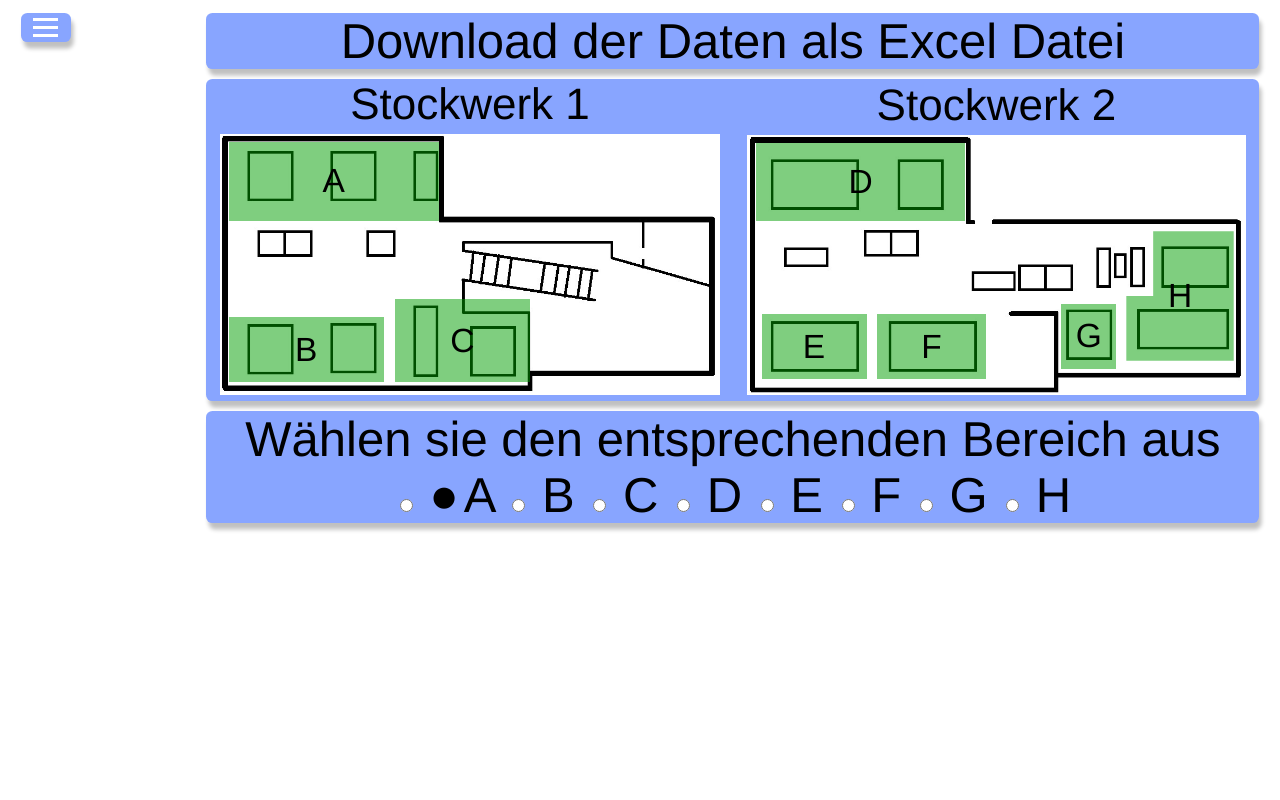
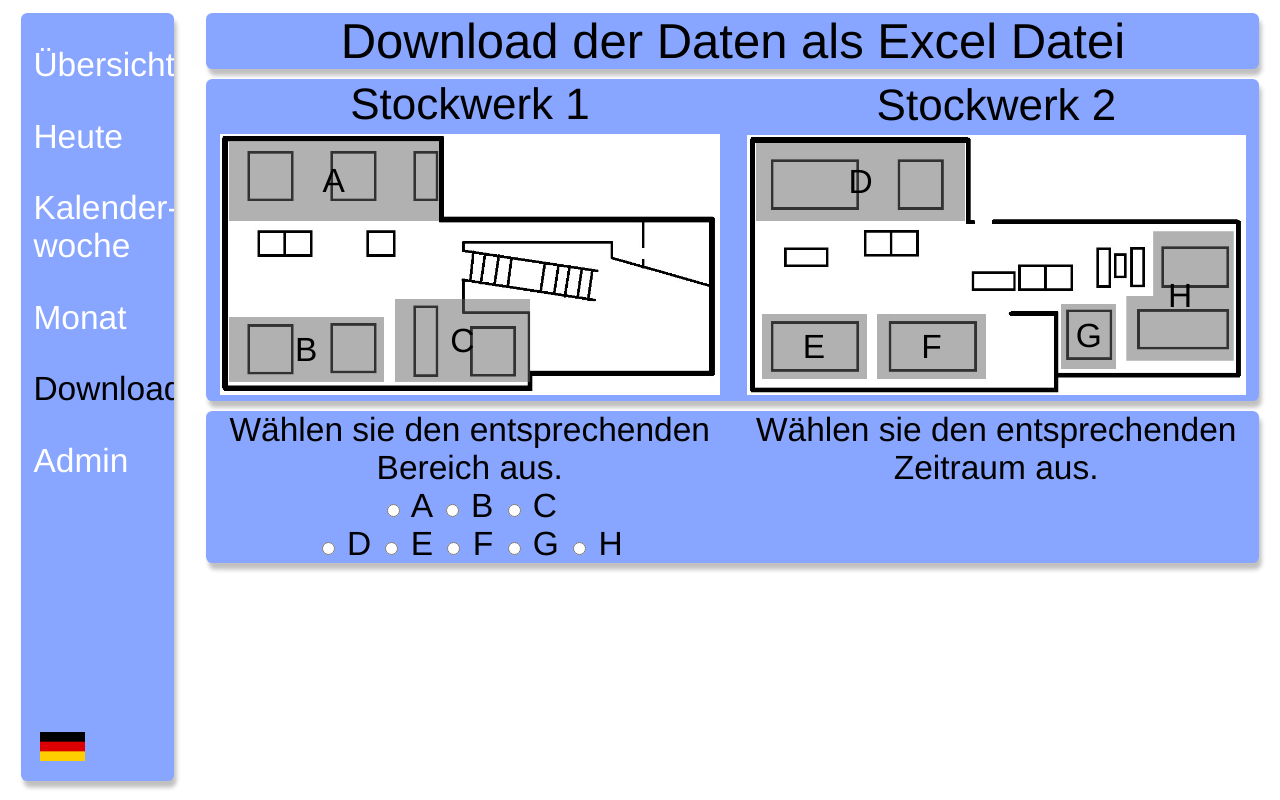
Before and after one commit to Ni-o-iN/MEP-abbvie, a Flask app: page /downlaod in a window 1280 px wide. Run offline with Flask 3, Linux system fonts and the light colour scheme.

Commit message:
Graphen wiederhergestellt Download weiter gemacht

```diff
--- a/static/style.css
+++ b/static/style.css
@@ -80,7 +80,7 @@ h1 {
 }
 
 /* Media Query für Bildschirmbreite kleiner als 850px */
-@media (max-width: 1300px) {
+@media (max-width: 300px) {
   .navbar {
     display: flex;
     flex-direction: column;
@@ -643,9 +643,127 @@ input[type=submit] {
   padding: 2%;
 }
 
-.custom-radio {
-  transform: scale(1.5); /* Ändere den Wert, um die Größe des Symbols anzupassen */
-  margin-right: 5px; /* Optional: Füge einen Abstand zwischen Symbol und Text hinzu */
+#area-a-download {
+  display: flex;
+  justify-content: center;
+  align-items: center;
+  position: absolute;
+  width: 42%;
+  height: 30%;
+  bottom: 67%;
+  left: 1.8%;
+  background-color: rgba(100, 100, 100, 0.5);
+  color: black;
+  font-size: calc(26px + (26 - 16) * ((100vw - 320px) / (1600 - 320)));
+}
+
+#area-b-download {
+  display: flex;
+  justify-content: center;
+  align-items: center;
+  position: absolute;
+  width: 31%;
+  height: 25%;
+  bottom: 5%;
+  left: 1.8%;
+  background-color: rgba(100, 100, 100, 0.5);
+  color: black;
+  font-size: calc(26px + (26 - 16) * ((100vw - 320px) / (1600 - 320)));
+}
+
+#area-c-download {
+  display: flex;
+  justify-content: center;
+  align-items: center;
+  position: absolute;
+  width: 27%;
+  height: 32%;
+  bottom: 5%;
+  left: 35%;
+  background-color: rgba(100, 100, 100, 0.5);
+  color: black;
+  font-size: calc(26px + (26 - 16) * ((100vw - 320px) / (1600 - 320)));
+}
+
+#area-d-download {
+  display: flex;
+  justify-content: center;
+  align-items: center;
+  position: absolute;
+  width: 42%;
+  height: 30%;
+  bottom: 67%;
+  left: 1.8%;
+  background-color: rgba(100, 100, 100, 0.5);
+  color: black;
+  font-size: calc(26px + (26 - 16) * ((100vw - 320px) / (1600 - 320)));
+}
+
+#area-e-download {
+  display: flex;
+  justify-content: center;
+  align-items: center;
+  position: absolute;
+  width: 21%;
+  height: 25%;
+  bottom: 6%;
+  left: 3%;
+  background-color: rgba(100, 100, 100, 0.5);
+  color: black;
+  font-size: calc(26px + (26 - 16) * ((100vw - 320px) / (1600 - 320)));
+}
+
+#area-f-download {
+  display: flex;
+  justify-content: center;
+  align-items: center;
+  position: absolute;
+  width: 22%;
+  height: 25%;
+  bottom: 6%;
+  left: 26%;
+  background-color: rgba(100, 100, 100, 0.5);
+  color: black;
+  font-size: calc(26px + (26 - 16) * ((100vw - 320px) / (1600 - 320)));
+}
+
+#area-g-download {
+  display: flex;
+  justify-content: center;
+  align-items: center;
+  position: absolute;
+  width: 11%;
+  height: 25%;
+  bottom: 10%;
+  left: 63%;
+  background-color: rgba(100, 100, 100, 0.5);
+  color: black;
+  font-size: calc(26px + (26 - 16) * ((100vw - 320px) / (1600 - 320)));
+}
+
+#area-h-download {
+  display: flex;
+  align-items: center;
+  justify-content: center;
+  position: absolute;
+  width: 21.5%;
+  height: 50%;
+  bottom: 13%;
+  left: 76%;
+  background-color: rgba(100, 100, 100, 0.5);
+  color: black;
+  clip-path: polygon(25% 0%, 100% 0%, 100% 100%, 0% 100%, 0% 50%, 25% 50%);
+  font-size: calc(26px + (26 - 16) * ((100vw - 320px) / (1600 - 320)));
+}
+
+.area-choose-download {
+  width: 50%;
+  font-size: calc(26px + (26 - 16) * ((100vw - 320px) / (1600 - 320)));
+}
+
+.time-choose-download {
+  width: 50%;
+  font-size: calc(26px + (26 - 16) * ((100vw - 320px) / (1600 - 320)));
 }
 
 
@@ -716,7 +834,6 @@ input[type=submit] {
   align-items: center;
 }
 
-
 #month_selection {
   width: 5vw;
   height: 3vh;
--- a/templates/Deutsch/download.html
+++ b/templates/Deutsch/download.html
@@ -85,9 +85,9 @@
                         <div class="floor1-overview">
                             <img src="{{url_for('static', filename='bilder/Stockwerk1selber.jpg')}}"
                                 class="responsiv-floor" alt="stockwerk1">
-                            <span id="area-a">A</span>
-                            <span id="area-b">B</span>
-                            <span id="area-c">C</span>
+                            <span id="area-a-download">A</span>
+                            <span id="area-b-download">B</span>
+                            <span id="area-c-download">C</span>
                         </div>
                     </div>
                     <div class="col">
@@ -97,34 +97,45 @@
                         <div class="floor2-overview">
                             <img src="{{url_for('static', filename='bilder/Stockwerk2selber.jpg')}}"
                                 class="responsiv-floor" alt="Stockwerkplan 2">
-                            <span id="area-d">D</span>
-                            <span id="area-e">E</span>
-                            <span id="area-f">F</span>
-                            <span id="area-g">G</span>
-                            <span id="area-h">H</span>
+                            <span id="area-d-download">D</span>
+                            <span id="area-e-download">E</span>
+                            <span id="area-f-download">F</span>
+                            <span id="area-g-download">G</span>
+                            <span id="area-h-download">H</span>
                         </div>
                     </div>
                 </div>
             </div>
             <div class="settings-headline">
-                Wählen sie den entsprechenden Bereich aus
-                <div>
-                    <input type="radio" id="a-download" name="Zahlmethode" value="Mastercard">
-                    <label for="mc"><span class="custom-radio">&#9679;</span>A</label>
-                    <input type="radio" id="b-dowload" name="Zahlmethode" value="Visa">
-                    <label for="vi">B</label>
-                    <input type="radio" id="c-download" name="Zahlmethode" value="AmericanExpress">
-                    <label for="ae">C</label>
-                    <input type="radio" id="d-download" name="Zahlmethode" value="Mastercard">
-                    <label for="mc">D</label>
-                    <input type="radio" id="e-download" name="Zahlmethode" value="Visa">
-                    <label for="vi">E</label>
-                    <input type="radio" id="f-download" name="Zahlmethode" value="AmericanExpress">
-                    <label for="ae">F</label>
-                    <input type="radio" id="g-download" name="Zahlmethode" value="Mastercard">
-                    <label for="mc">G</label>
-                    <input type="radio" id="h-download" name="Zahlmethode" value="Mastercard">
-                    <label for="mc">H</label>
+                <div class="row">
+                    <div class="area-choose-download">
+                        Wählen sie den entsprechenden Bereich aus.
+                        <div>
+                            <div>
+                                <input type="radio" id="a-download" name="area" value="a-download">
+                                <label for="a-download">A</label>
+                                <input type="radio" id="b-download" name="area" value="b-download">
+                                <label for="b-download">B</label>
+                                <input type="radio" id="c-download" name="area" value="c-download">
+                                <label for="c-download">C</label>
+                            </div>
+                            <div>
+                                <input type="radio" id="d-download" name="area" value="d-download">
+                                <label for="d-download">D</label>
+                                <input type="radio" id="e-download" name="area" value="e-download">
+                                <label for="e-download">E</label>
+                                <input type="radio" id="f-download" name="area" value="f-download">
+                                <label for="f-download">F</label>
+                                <input type="radio" id="g-download" name="area" value="g-download">
+                                <label for="g-download">G</label>
+                                <input type="radio" id="h-download" name="area" value="h-download">
+                                <label for="h-download">H</label>
+                            </div>
+                        </div>
+                    </div>
+                    <div class="time-choose-download">
+                        Wählen sie den entsprechenden Zeitraum aus.
+                    </div>
                 </div>
             </div>
         </div>
```
Also changed, not shown: static/Scripts/week.js (+3 -4 lines), templates/Deutsch/heute.html (+21 -33 lines), templates/Deutsch/monat.html (+37 -60 lines).
